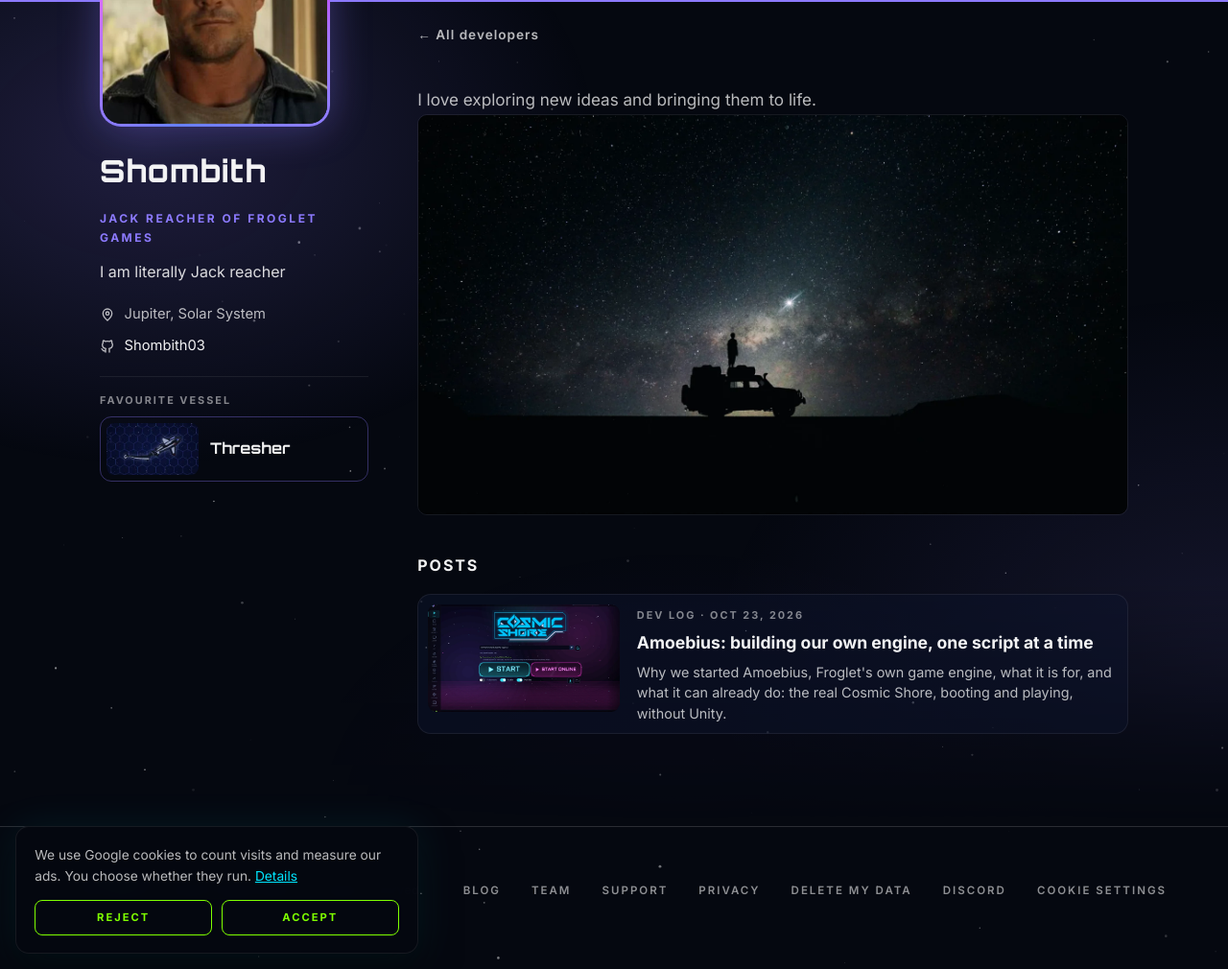
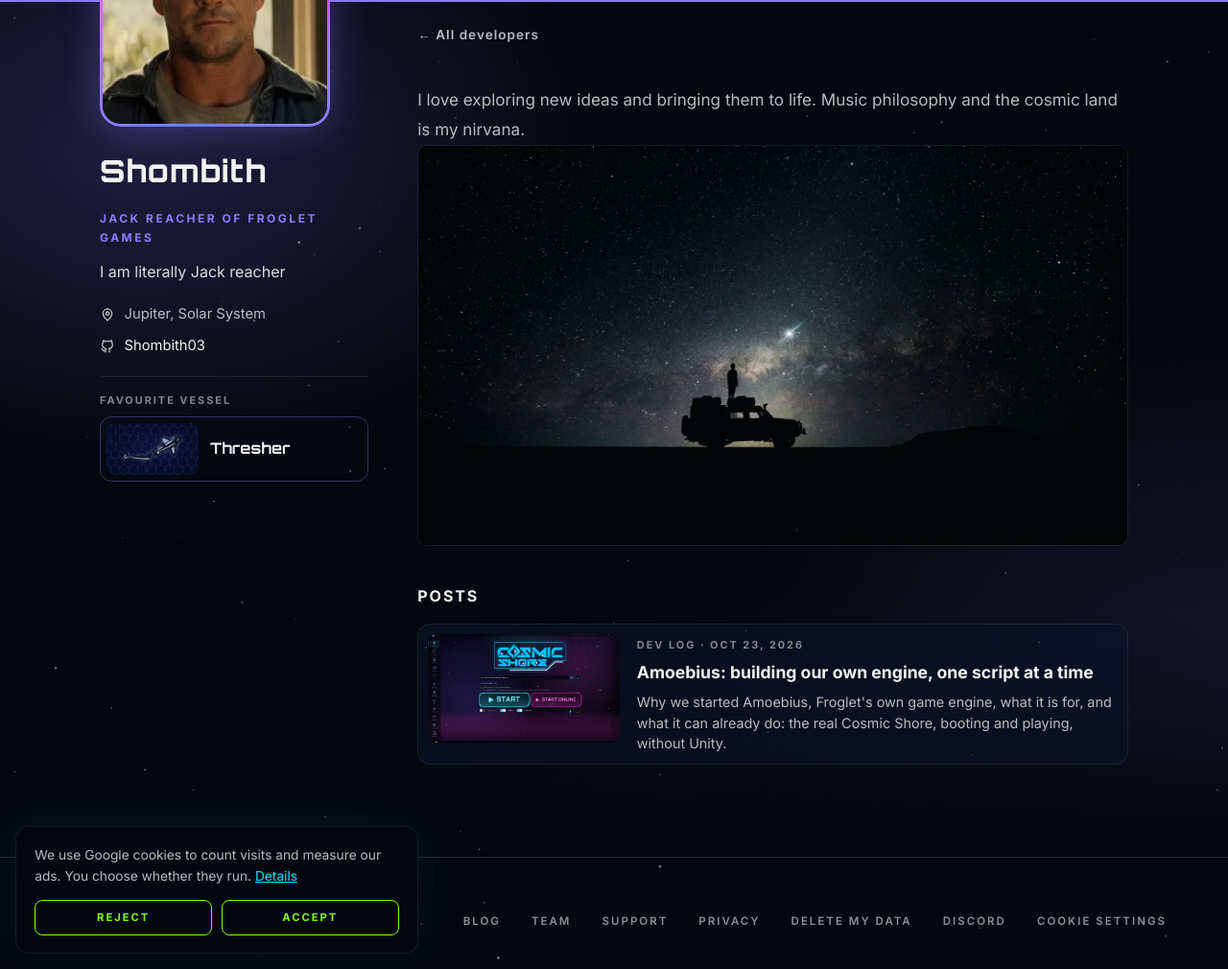
Before and after one commit to froglet-studio/Cosmic-Shore-landing-page, a Jekyll site: the page built from _team/shombith.md, in a window 1280 px wide and 1308 px high. Shown: the part 298-1308 px from the top of the window at 96% size. Built offline with Jekyll 4.4.1, drawn with Linux system fonts in a browser that asks for light colours.

Commit message:
studio(shombith): update profile

```diff
--- a/_team/shombith.md
+++ b/_team/shombith.md
@@ -13,4 +13,4 @@ favourite_vessel: Thresher
 links: []
 pins: []
 ---
-I love exploring new ideas and bringing them to life. ![wp10765382-stargazing-4k-wallpapers](/assets/team/shombith/about-mvlcufrc.webp)
+I love exploring new ideas and bringing them to life. Music philosophy and the cosmic land is my nirvana. ![wp10765382-stargazing-4k-wallpapers](/assets/team/shombith/about-mvlcufrc.webp)
```
